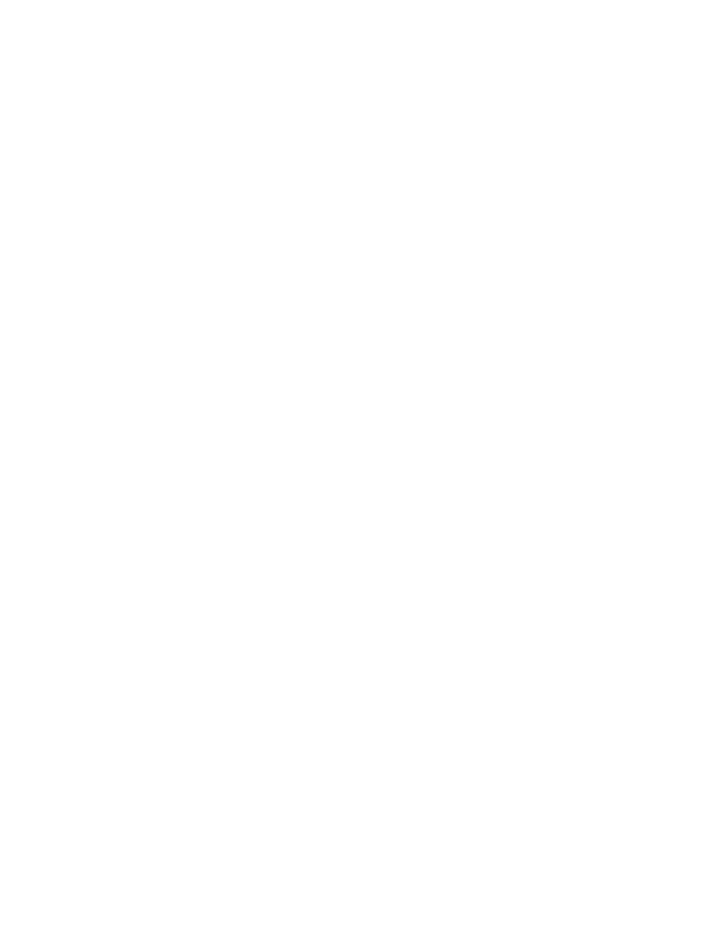
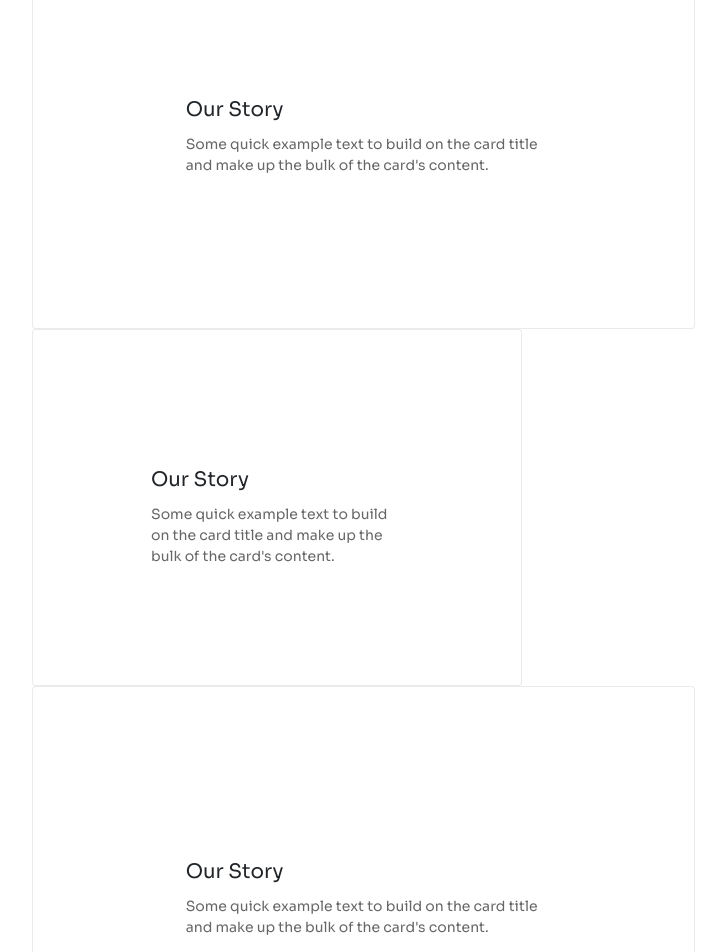
Before and after one commit to candygarcia014/self-care-pirates, a React (Create React App) app in the folder client/: page /our-story in a window 1280 px wide. Shown: the part 180-1132 px from the top of the page, without its empty margins (103-829 px from the left). Before the commit the page ends 800 px from the top, so only its background shows below. Built offline with nearby package versions, Linux system fonts and the light colour scheme.

Commit message:
added folders and files for cards on ourstory page

```diff
--- /dev/null
+++ b/client/src/components/StoryCard/StoryCard.css
@@ -0,0 +1,13 @@
+.Card{
+    position: absolute;
+    width: 676px;
+    height: 369px;
+    left: calc(50% - 676px/2 - 19px);
+    top: 282px;
+
+    background: #FFFFFF;
+    border: 1px solid rgba(0, 0, 0, 0.4);
+    box-sizing: border-box;
+    box-shadow: 2px 4px 10px rgba(0, 0, 0, 0.25);
+    border-radius: 3px;
+    }
--- /dev/null
+++ b/client/src/components/StoryCard/StoryCard.js
@@ -0,0 +1,17 @@
+import React from 'react';
+import Card from 'react-bootstrap/Card';
+
+const StoryCard = () => {
+    return (
+<Card >
+  <Card.Body>
+    <Card.Title>Our Story</Card.Title>
+    <Card.Text>
+      Some quick example text to build on the card title and make up the bulk of
+      the card's content.
+    </Card.Text>
+  </Card.Body>
+</Card>
+    )};
+
+export default StoryCard;
--- a/client/src/pages/OurStory/OurStory.js
+++ b/client/src/pages/OurStory/OurStory.js
@@ -1,13 +1,26 @@
 import React from 'react';
+import StoryCard from './../../components/StoryCard/StoryCard';
 import { Container, Row, Col } from 'react-bootstrap';
 
 const OurStory = () => {
   return (
-    <Container fluid>
-  <Row>
-    <Col>1 of 1</Col>
-  </Row>
-</Container>
+  <Container>
+    <Row>
+      <Col xs={8}>
+        <StoryCard />
+      </Col>
+    </Row>
+
+    <Row>
+      <Col xs={6}>
+        <StoryCard />
+      </Col>
+
+      <Col xs={8}>
+        <StoryCard />
+      </Col>
+    </Row>
+  </Container>
   );
 };
 
```
Also changed, not shown: client/src/pages/OurStory/OurStory.css (+13 -0 lines), client/src/components/DevCard/DevCard.css (added), client/src/components/DevCard/DevCard.js (added), 2 other files (tests, documents, lock files or other folders).
